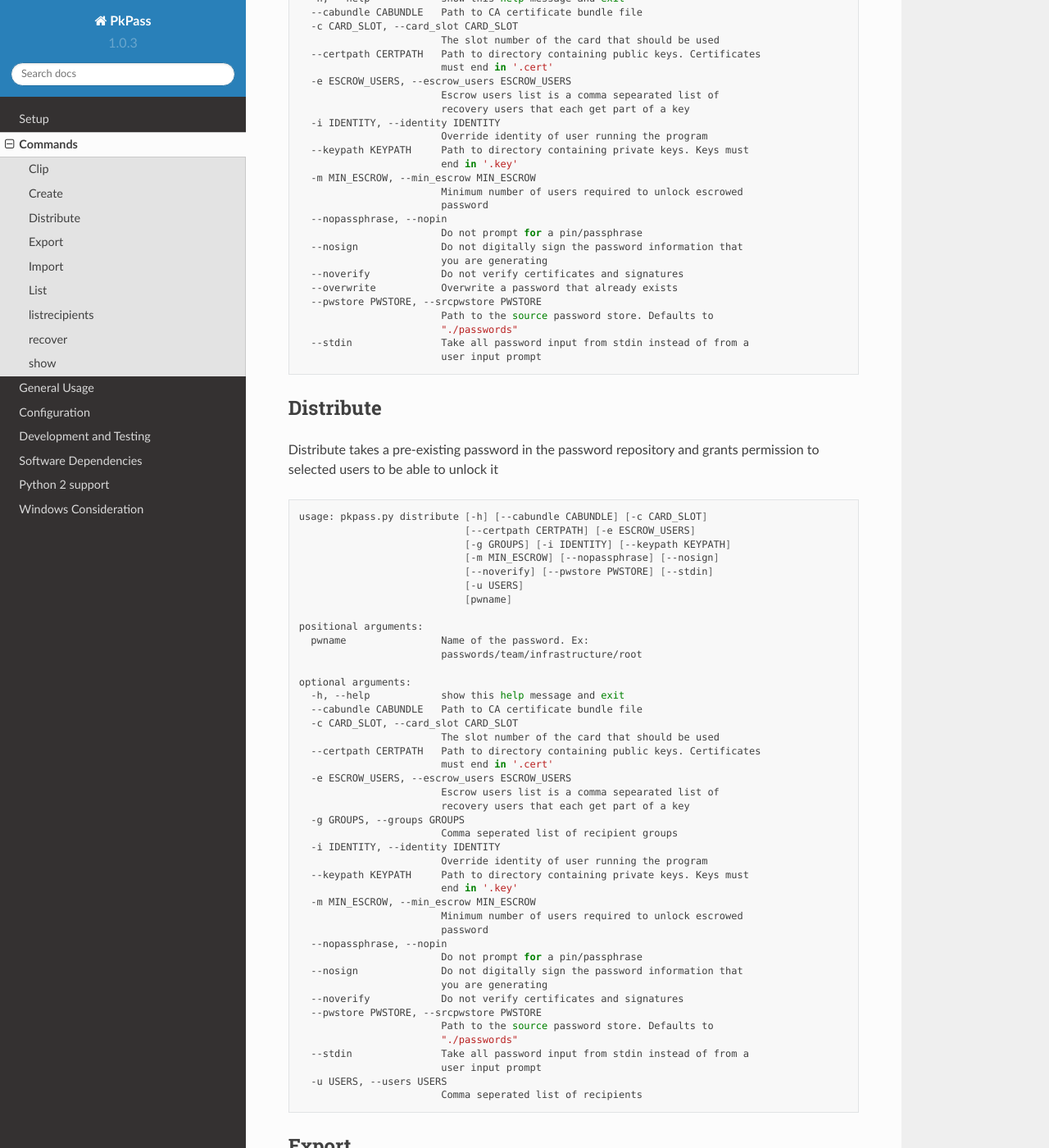
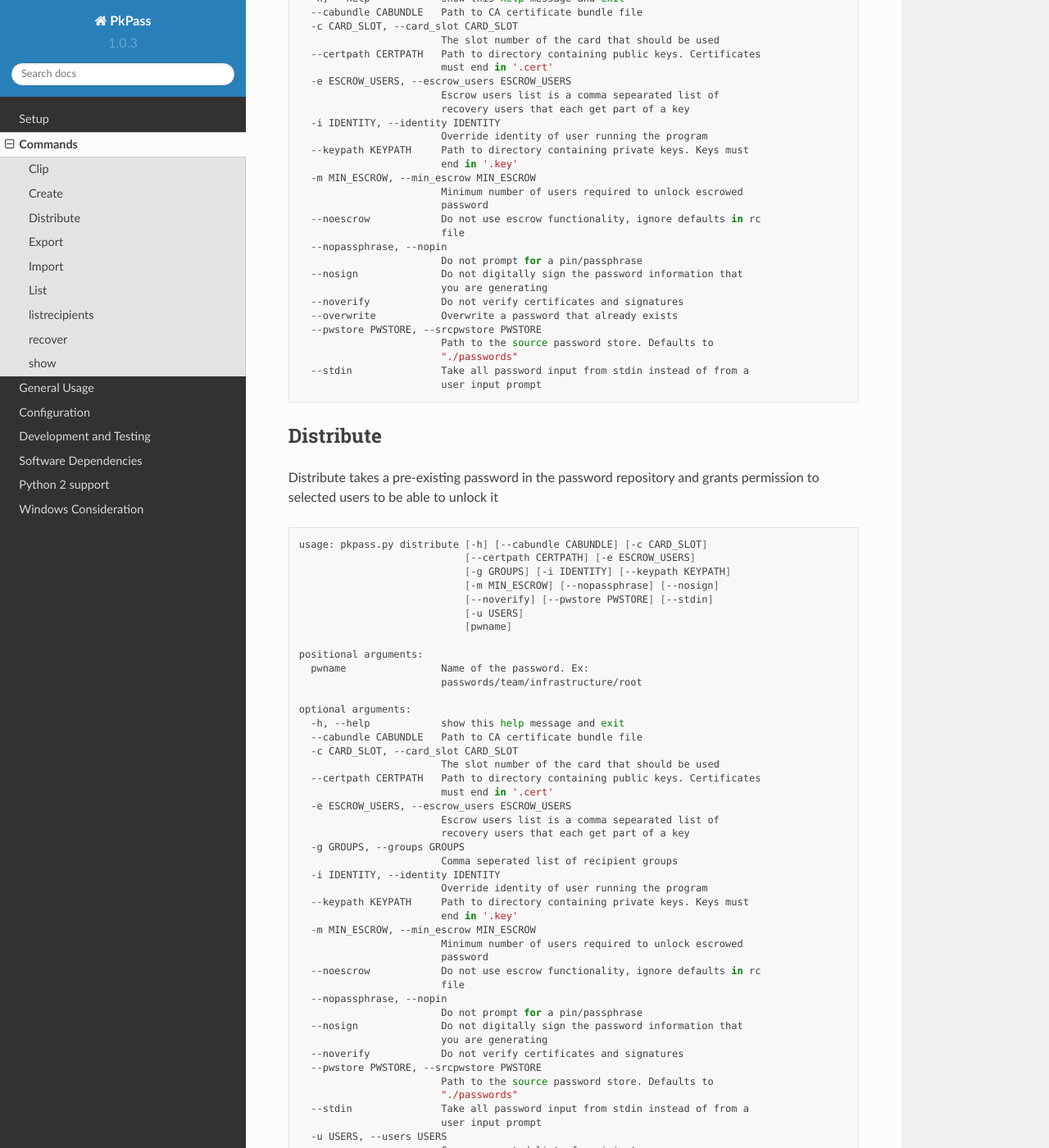
Before and after one commit to olcf/pkpass, a Sphinx documentation site: the page built from docs/source/Commands.rst, in a window 1280 px wide and 1400 px high, scrolled down 1755 px. Shown: the whole window at 82% size. Built offline with Sphinx 7.4.7 and the Read the Docs theme 2.0.0, drawn with Linux system fonts in a browser that asks for light colours.

Commit message:
new flag

```diff
--- a/docs/source/Commands.rst
+++ b/docs/source/Commands.rst
@@ -105,6 +105,8 @@ Create is used to create a password in the configured password repository
       -m MIN_ESCROW, --min_escrow MIN_ESCROW
                             Minimum number of users required to unlock escrowed
                             password
+      --noescrow            Do not use escrow functionality, ignore defaults in rc
+                            file
       --nopassphrase, --nopin
                             Do not prompt for a pin/passphrase
       --nosign              Do not digitally sign the password information that
@@ -154,6 +156,8 @@ Distribute takes a pre-existing password in the password repository and grants p
       -m MIN_ESCROW, --min_escrow MIN_ESCROW
                             Minimum number of users required to unlock escrowed
                             password
+      --noescrow            Do not use escrow functionality, ignore defaults in rc
+                            file
       --nopassphrase, --nopin
                             Do not prompt for a pin/passphrase
       --nosign              Do not digitally sign the password information that
```
